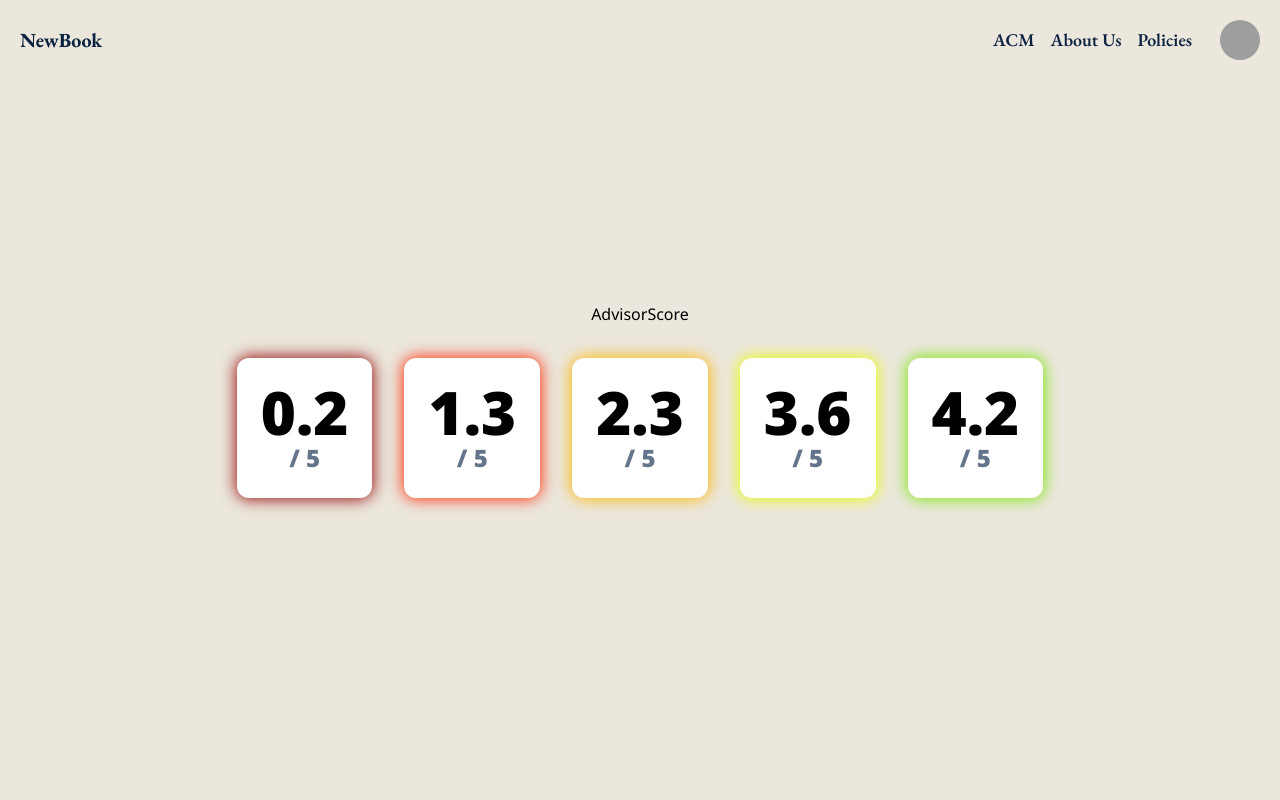
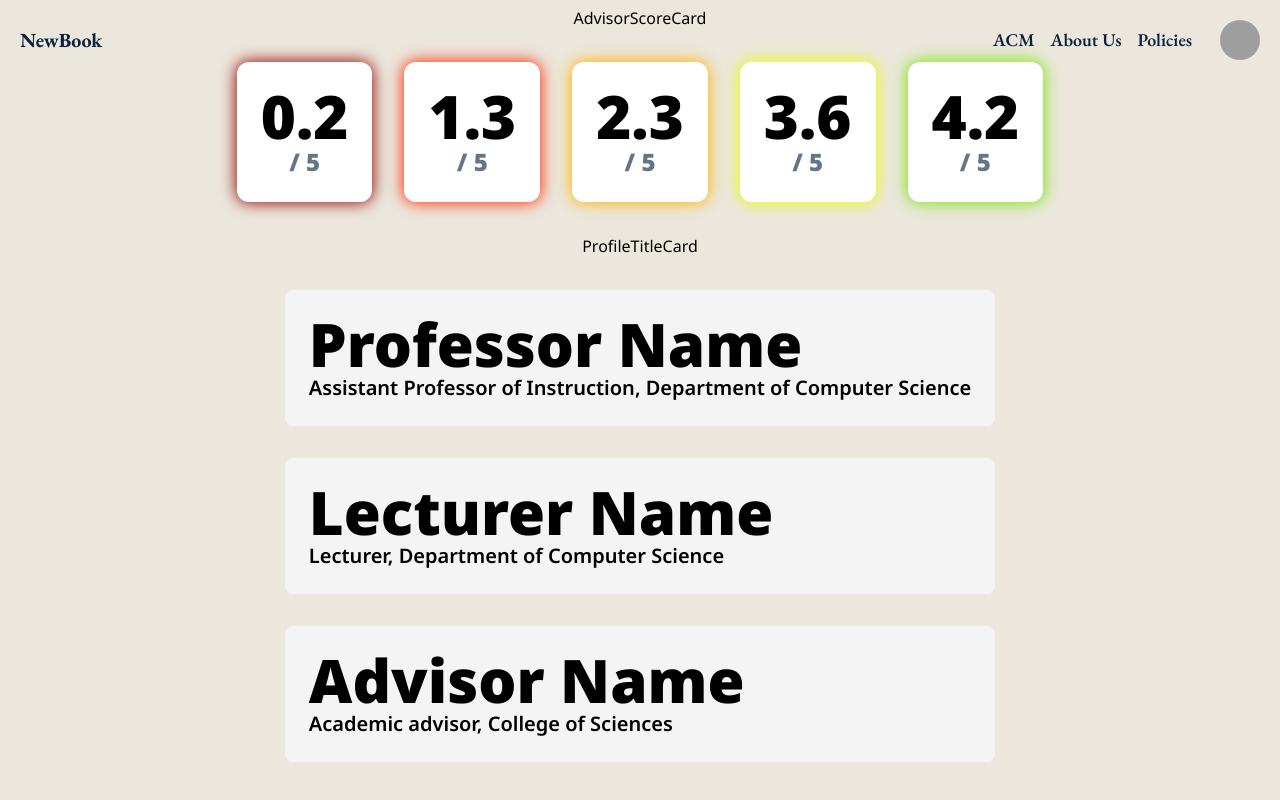
Before and after one commit to acmutsa/newbook-next, a Next.js app in the folder apps/web/: page /component-testing in a window 1280 px wide. Built offline with nearby package versions, Linux system fonts and the light colour scheme; grey boxes are pictures that could not be loaded.

Commit message:
Renamed AdvisorTitleCard to ProfileTitleCard to make it more generic; added some fallbacks in case anything's null

```diff
--- a/apps/web/src/app/component-testing/page.tsx
+++ b/apps/web/src/app/component-testing/page.tsx
@@ -1,16 +1,35 @@
-import AdvisorScore from "@/components/shared/advisor/NewBookAdvisorScore";
+import AdvisorScoreCard from "@/components/shared/advisor/NewBookAdvisorScore";
+import ProfileTitleCard from "@/components/shared/NewBookProfileTitle";
 
 
 export default function Page() {
     return (
         <main className="flex min-h-screen flex-col items-center justify-center bg-offwhite">
-            <h1 className="pb-8">AdvisorScore</h1>
-            <div className="flex gap-8">
-                <AdvisorScore score={0.2} />
-                <AdvisorScore score={1.314} />
-                <AdvisorScore score={2.314} />
-                <AdvisorScore score={3.58} />
-                <AdvisorScore score={4.19} />
+            <h1>AdvisorScoreCard</h1>
+            <div className="flex gap-8 my-8">
+                <AdvisorScoreCard score={0.2} />
+                <AdvisorScoreCard score={1.314} />
+                <AdvisorScoreCard score={2.314} />
+                <AdvisorScoreCard score={3.58} />
+                <AdvisorScoreCard score={4.19} />
+            </div>
+            <h1>ProfileTitleCard</h1>
+            <div className="flex flex-col gap-8 my-8">
+                <ProfileTitleCard
+                    name="Professor Name"
+                    title="Assistant Professor of Instruction"
+                    unit="Department of Computer Science"
+                />
+                <ProfileTitleCard
+                    name="Lecturer Name"
+                    title="Lecturer"
+                    unit="Department of Computer Science"
+                />
+                <ProfileTitleCard
+                    name="Advisor Name"
+                    title="Academic advisor"
+                    unit="College of Sciences"
+                />
             </div>
         </main>
     );
--- /dev/null
+++ b/apps/web/src/components/shared/NewBookProfileTitle.tsx
@@ -0,0 +1,20 @@
+export default function ProfileTitleCard({
+    name,
+    title,
+    unit,
+}: {
+    name: string,
+    title: string,
+    unit: string,
+}) {
+    return (
+        <div className="flex flex-col grow place-content-center bg-secondary rounded-lg p-6">
+            <div className="text-6xl font-black">
+                { name ?? "ProfileName" }
+            </div>
+            <div className="text-xl font-semibold">
+                { title ?? "ProfileTitle" }, { unit ?? "ProfileUnit" }
+            </div>
+        </div>
+    );
+}
--- a/apps/web/src/components/shared/advisor/NewBookAdvisorScore.tsx
+++ b/apps/web/src/components/shared/advisor/NewBookAdvisorScore.tsx
@@ -2,12 +2,13 @@ import clsx from "clsx";
 
 const MAX_SCORE = 5;
 
-export default function AdvisorScore({
+export default function AdvisorScoreCard({
     score
 }: {
     score: number;
 }) {
     // TODO: error-checking for invalid score
+    // TODO: Implement logic for actually pulling score from the database w/ the key, instead of just taking it in as a prop
     const scorePercent = score / MAX_SCORE;
 
     return (
@@ -22,12 +23,12 @@ export default function AdvisorScore({
             },
         )}>
             <div className="text-6xl">
-                { score.toFixed(1) }
+                { score.toFixed(1) ?? NaN }
             </div>
             <div className="text-2xl text-slate-500">
                 <span className="sr-only">out of</span>
                 <span className="not-sr-only">/ </span>
-                { MAX_SCORE }
+                { MAX_SCORE ?? NaN }
             </div>
         </div>
     )
```
